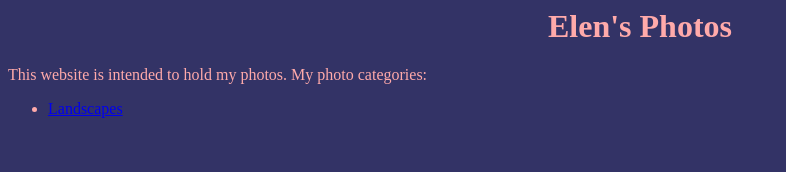
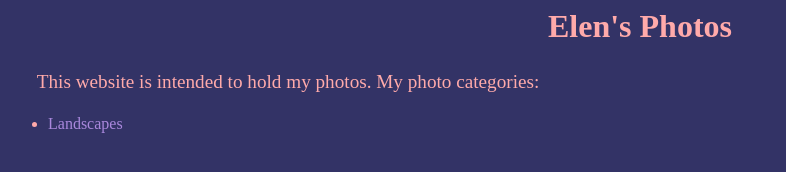
Before and after one commit to ecallaha/photography, a plain HTML site: page index.html in a window 1280 px wide. Shown: the whole page, without its empty margins (0-786 px from the left). Drawn offline with Linux system fonts and the light colour scheme.

Commit message:
added new styles

```diff
--- a/style.css
+++ b/style.css
@@ -7,3 +7,25 @@ body {
 h1 {
 	text-align: center;
 }
+
+p {
+    margin: .4em 1.5em .4em 1.5em;
+    font-size: 1.2em;
+    font-weight: normal;
+    line-height: 1.7em;
+    color: inherit;
+}
+
+a, a:hover, a:focus {
+    color: inherit;
+    text-decoration: none;
+    transition: all 0.3s;
+}
+
+a:link {
+    color: #a8d;
+}
+
+a:visited {
+    color: #d8a;
+}
```
